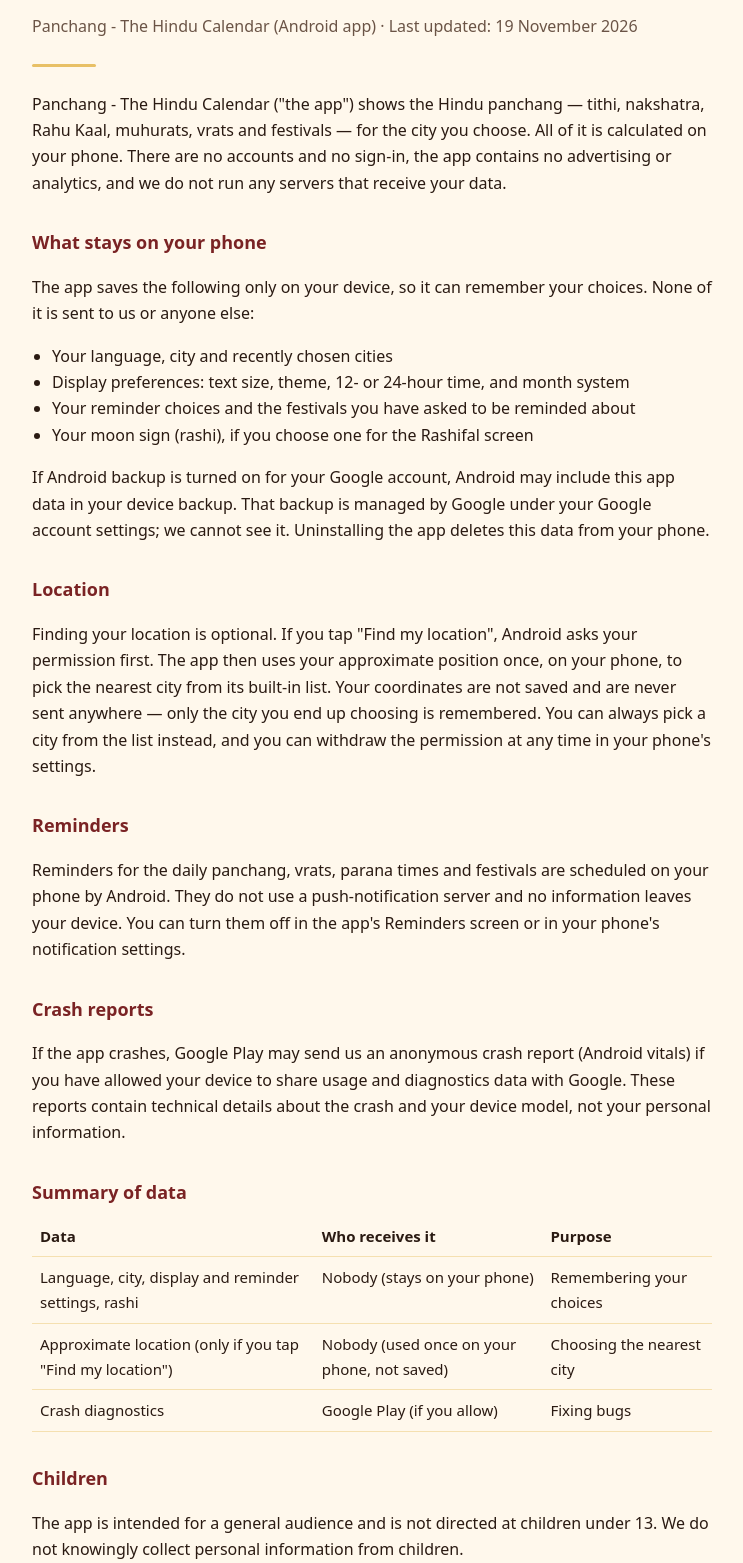
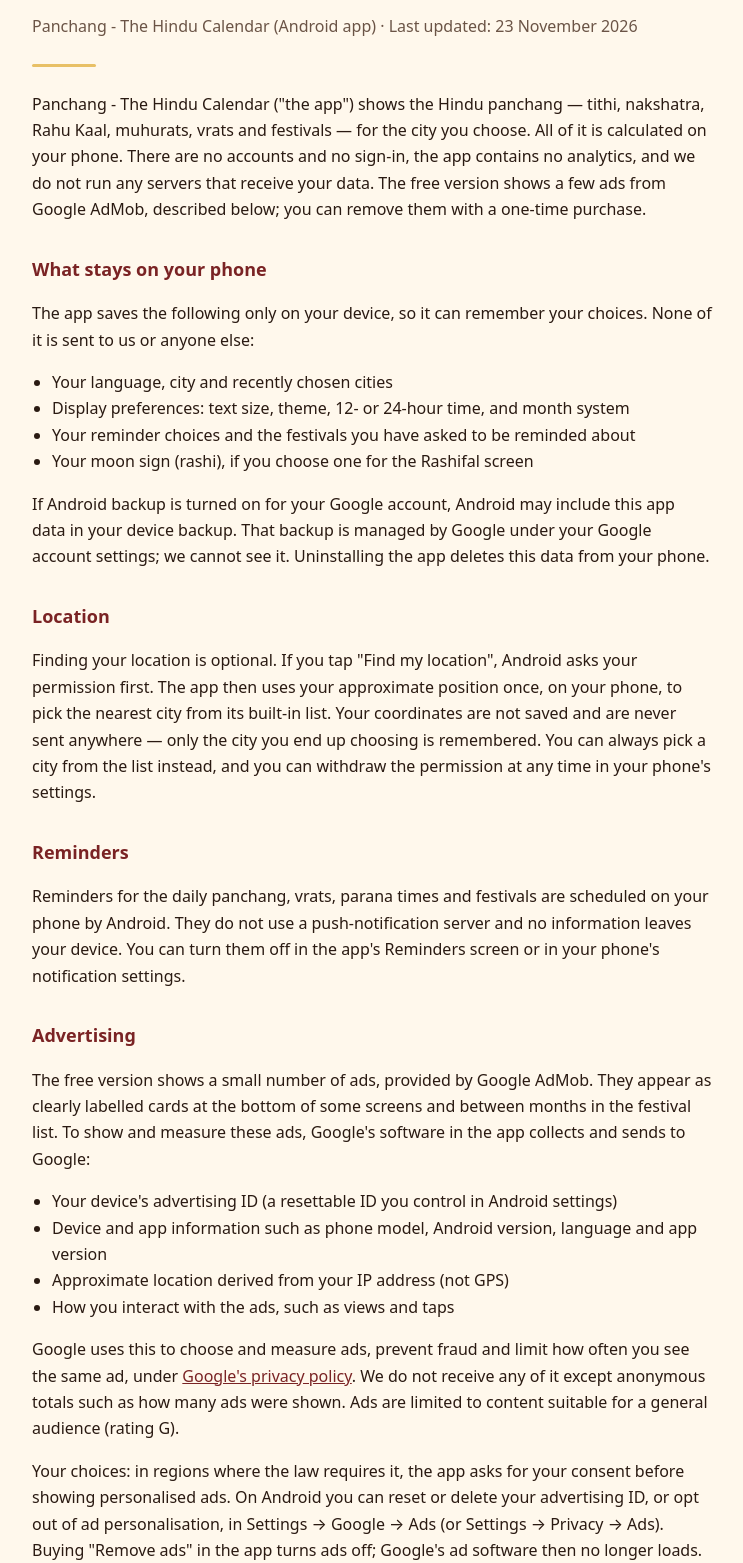
Before and after one commit to hinducalendar/hinducalendar.github.io, a plain HTML site: page privacy.html in a window 1280 px wide. Shown: the part 97-1660 px from the top of the page, without its empty margins (268-1011 px from the left). Drawn offline with Linux system fonts and the light colour scheme.

Commit message:
Ads disclosure: privacy policy Advertising section, light-ads copy, preview image
Co-Authored-By: Claude Opus 5.5 <noreply@anthropic.com>

```diff
--- a/privacy.html
+++ b/privacy.html
@@ -21,10 +21,10 @@
 <body>
 <main>
   <h1>Privacy Policy</h1>
-  <p class="meta">Panchang - The Hindu Calendar (Android app) · Last updated: 19 November 2026</p>
+  <p class="meta">Panchang - The Hindu Calendar (Android app) · Last updated: 23 November 2026</p>
   <div class="rule"></div>
 
-  <p>Panchang - The Hindu Calendar ("the app") shows the Hindu panchang — tithi, nakshatra, Rahu Kaal, muhurats, vrats and festivals — for the city you choose. All of it is calculated on your phone. There are no accounts and no sign-in, the app contains no advertising or analytics, and we do not run any servers that receive your data.</p>
+  <p>Panchang - The Hindu Calendar ("the app") shows the Hindu panchang — tithi, nakshatra, Rahu Kaal, muhurats, vrats and festivals — for the city you choose. All of it is calculated on your phone. There are no accounts and no sign-in, the app contains no analytics, and we do not run any servers that receive your data. The free version shows a few ads from Google AdMob, described below; you can remove them with a one-time purchase.</p>
 
   <h2>What stays on your phone</h2>
   <p>The app saves the following only on your device, so it can remember your choices. None of it is sent to us or anyone else:</p>
@@ -42,6 +42,17 @@
   <h2>Reminders</h2>
   <p>Reminders for the daily panchang, vrats, parana times and festivals are scheduled on your phone by Android. They do not use a push-notification server and no information leaves your device. You can turn them off in the app's Reminders screen or in your phone's notification settings.</p>
 
+  <h2>Advertising</h2>
+  <p>The free version shows a small number of ads, provided by Google AdMob. They appear as clearly labelled cards at the bottom of some screens and between months in the festival list. To show and measure these ads, Google's software in the app collects and sends to Google:</p>
+  <ul>
+    <li>Your device's advertising ID (a resettable ID you control in Android settings)</li>
+    <li>Device and app information such as phone model, Android version, language and app version</li>
+    <li>Approximate location derived from your IP address (not GPS)</li>
+    <li>How you interact with the ads, such as views and taps</li>
+  </ul>
+  <p>Google uses this to choose and measure ads, prevent fraud and limit how often you see the same ad, under <a href="https://policies.google.com/technologies/partner-sites">Google's privacy policy</a>. We do not receive any of it except anonymous totals such as how many ads were shown. Ads are limited to content suitable for a general audience (rating G).</p>
+  <p>Your choices: in regions where the law requires it, the app asks for your consent before showing personalised ads. On Android you can reset or delete your advertising ID, or opt out of ad personalisation, in Settings → Google → Ads (or Settings → Privacy → Ads). Buying "Remove ads" in the app turns ads off; Google's ad software then no longer loads.</p>
+
   <h2>Crash reports</h2>
   <p>If the app crashes, Google Play may send us an anonymous crash report (Android vitals) if you have allowed your device to share usage and diagnostics data with Google. These reports contain technical details about the crash and your device model, not your personal information.</p>
 
@@ -50,6 +61,7 @@
     <tr><th>Data</th><th>Who receives it</th><th>Purpose</th></tr>
     <tr><td>Language, city, display and reminder settings, rashi</td><td>Nobody (stays on your phone)</td><td>Remembering your choices</td></tr>
     <tr><td>Approximate location (only if you tap "Find my location")</td><td>Nobody (used once on your phone, not saved)</td><td>Choosing the nearest city</td></tr>
+    <tr><td>Advertising ID, device and app info, approximate location from IP, ad interactions (free version only)</td><td>Google (AdMob)</td><td>Showing and measuring ads, preventing fraud</td></tr>
     <tr><td>Crash diagnostics</td><td>Google Play (if you allow)</td><td>Fixing bugs</td></tr>
   </table>
 
@@ -57,7 +69,7 @@
   <p>The app is intended for a general audience and is not directed at children under 13. We do not knowingly collect personal information from children.</p>
 
   <h2>Changes</h2>
-  <p>If this policy changes — for example, if the app ever adds advertising or paid features — we will update this page and the date above before the change reaches the app.</p>
+  <p>If this policy changes, we will update this page and the date above before the change reaches the app.</p>
 
   <h2>Contact</h2>
   <p>Questions or concerns: <a href="mailto:sud_kan2004@yahoo.com">sud_kan2004@yahoo.com</a></p>
```
Also changed, not shown: index.html (+9 -9 lines), assets/og.jpg.
